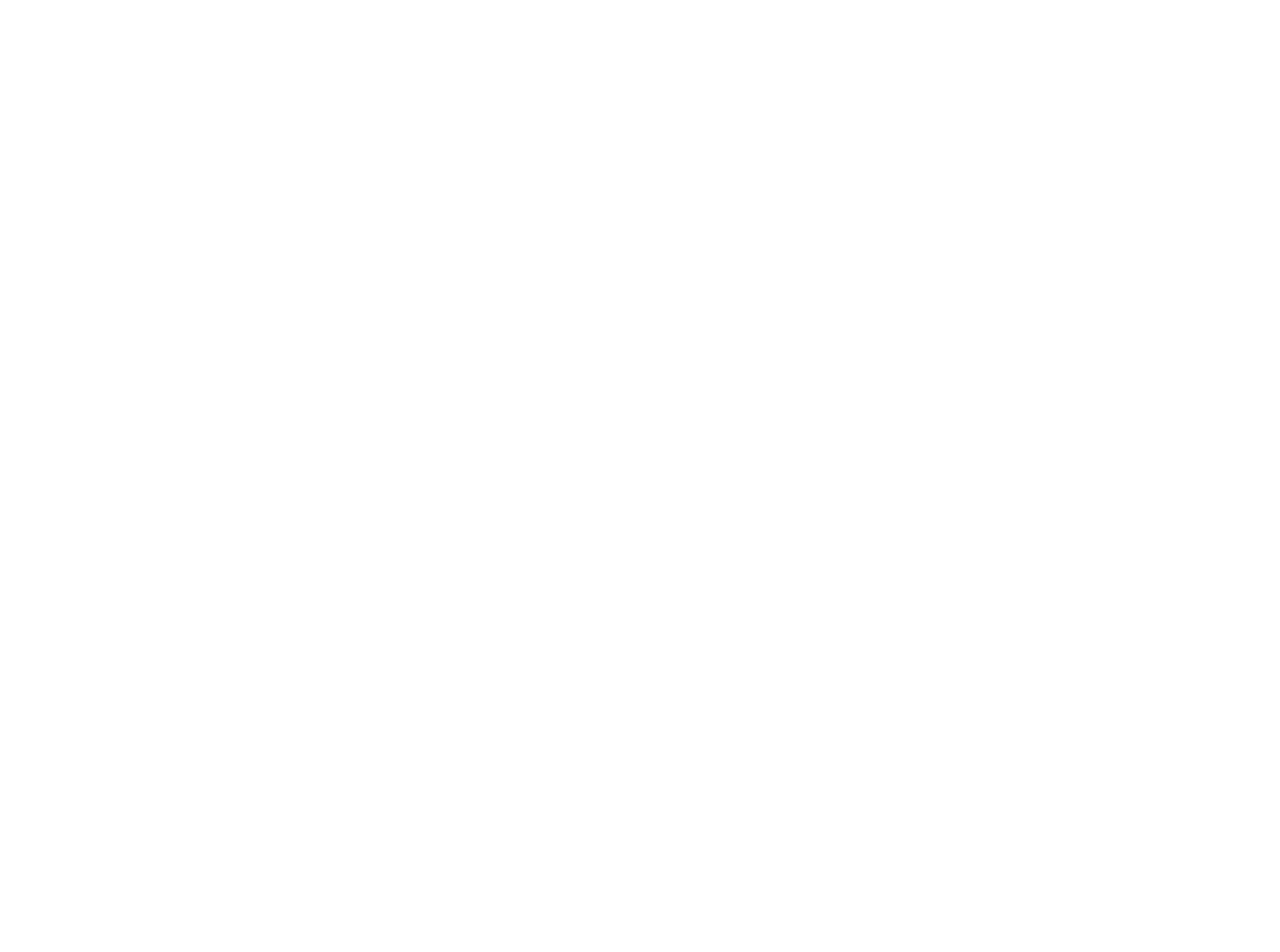
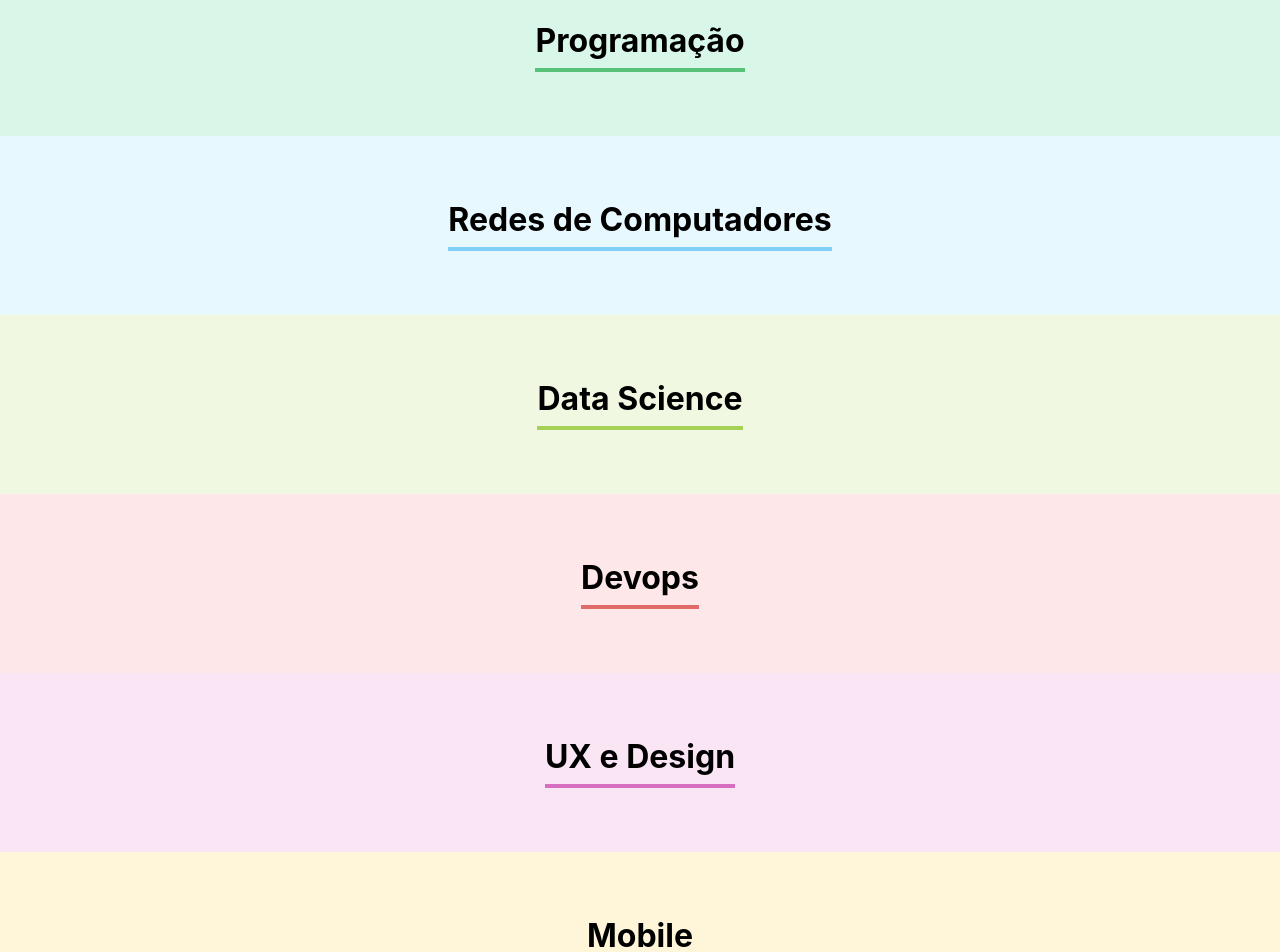
Before and after one commit to JacksonRicardo/React, a React (Create React App) app: page / in a window 1280 px wide. Shown: the part 1520-2472 px from the top of the page. Before the commit the page ends 1477 px from the top, so only its background shows below. Built offline with nearby package versions, Linux system fonts and the light colour scheme; the HTML template or start-up script is replaced by a standard one.

Commit message:
Criando um componente para o Time

```diff
--- a/src/App.js
+++ b/src/App.js
@@ -1,12 +1,58 @@
 import { useState } from 'react';
 import Banner from './componentes/Banner/Banner';
 import Formulario from './componentes/Formulario';
+import Time from './componentes/Time';
 
 function App() {
+  const times = [
+    {
+      nome: 'Programação',
+      corPrimaria: '#57C278',
+      corSecundaria: '#D9F7E9'
+
+    },
+    {
+      nome: 'Redes de Computadores',
+      corPrimaria: '#82CFFA',
+      corSecundaria: '#E8F8FF'
+
+    },
+    {
+      nome: 'Data Science',
+      corPrimaria: '#A6D157',
+      corSecundaria: '#F0F8E2'
+
+    },
+    {
+      nome: 'Devops',
+      corPrimaria: '#E06B69',
+      corSecundaria: '#FDE7E8'
+
+    },
+    {
+      nome: 'UX e Design',
+      corPrimaria: '#D86EBF',
+      corSecundaria: '#FAE5F5'
+
+    },
+    {
+      nome: 'Mobile',
+      corPrimaria: '#FEBA05',
+      corSecundaria: '#FFF5D9'
+
+    },
+    {
+      nome: 'Inovação e Gestão',
+      corPrimaria: '#FF8A29',
+      corSecundaria: '#FFEEDF'
+
+    },
+  ]
+
   const [colaboradores, setColaboradores] =useState([])
   const aoNovoColaboradorAdiciona = (colaborador) => {
     console.log(colaborador)
-    //setColaboradores([colaboradores, colaborador])
+    setColaboradores([...colaboradores, colaborador])
 
   }
   return (
@@ -14,6 +60,8 @@
       <Banner />
       <Formulario aoColaboradorCadastrado={colaborador => aoNovoColaboradorAdiciona(colaborador)} />
 
+      {times.map(time => <Time key={time.nome} nome={time.nome}
+      corPrimaria={time.corPrimaria} corSecundaria={time.corSecundaria} />)}
     </div>
   );
 }
--- /dev/null
+++ b/src/componentes/Time/Time.css
@@ -0,0 +1,12 @@
+.time{
+    text-align: center;
+    padding: 32px;
+    background-color: #D9F7E9;
+}
+
+.time h3{
+    font-size: 32px;
+    border-bottom: 4px solid;
+    display: inline-block;
+    padding-bottom: 8px;
+}
--- /dev/null
+++ b/src/componentes/Time/index.js
@@ -0,0 +1,11 @@
+import './Time.css'
+
+const Time = (props) => {
+    return(
+        <section className='time' style={{backgroundColor: props.corSecundaria}}>
+            <h3 style={{ borderColor: props.corPrimaria }}>{props.nome}</h3>
+        </section>
+    )
+}
+
+export default Time
```
